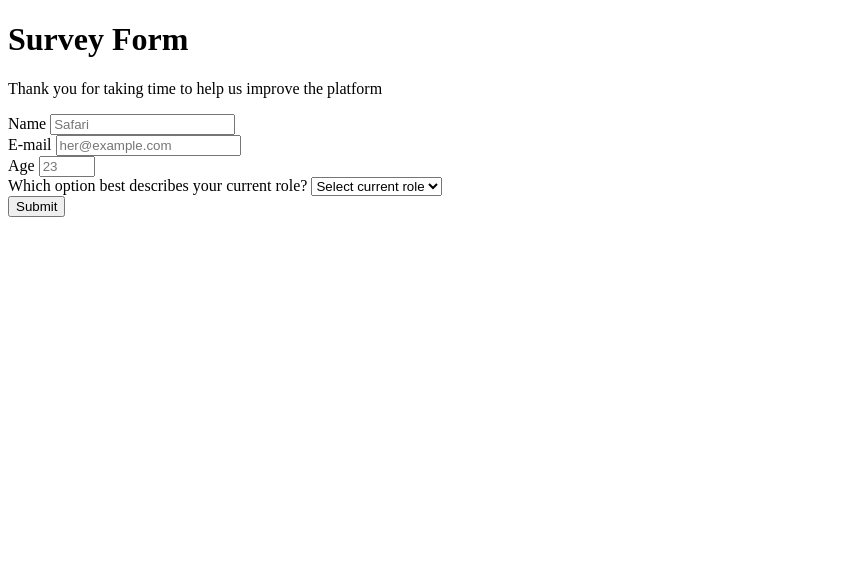
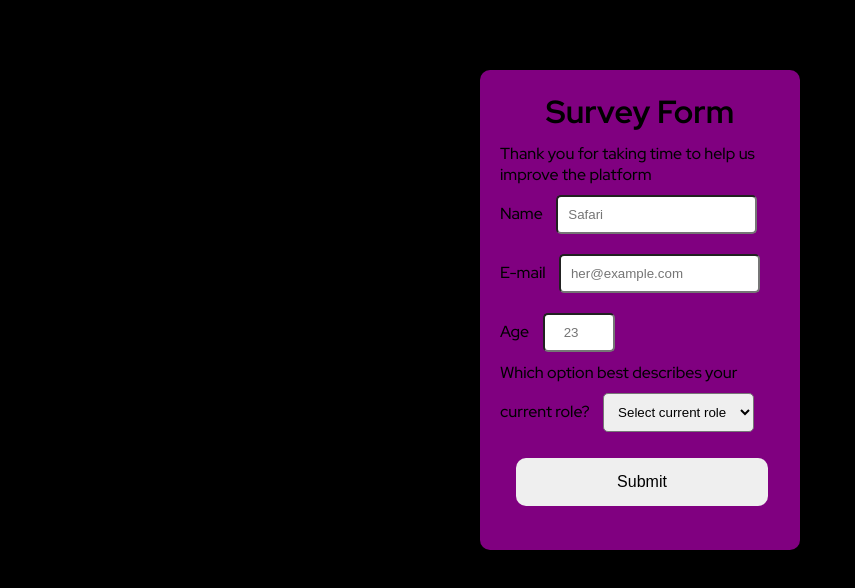
Before and after one commit to preciousyaks17/Survet-Form-, a plain HTML site: page index.html in a window 1280 px wide. Shown: the whole page, without its empty margins (0-855 px from the left). Drawn offline with Linux system fonts and the light colour scheme.

Commit message:
Update index.html

```diff
--- a/index.html
+++ b/index.html
@@ -3,6 +3,10 @@
 <head>
     <meta charset="UTF-8">
     <meta name="viewport" content="width=device-width, initial-scale=1.0">
+    <link rel="preconnect" href="https://fonts.googleapis.com">
+<link rel="preconnect" href="https://fonts.gstatic.com" crossorigin>
+<link href="https://fonts.googleapis.com/css2?family=Big+Shoulders+Display:wght@700&family=Hanken+Grotesk:wght@500;700;800&family=Red+Hat+Display:wght@500;700;900&display=swap" rel="stylesheet">
+<link rel="stylesheet" href="./style.css"/>
     <title>Survey Form</title>
 </head>
 <body>
```
